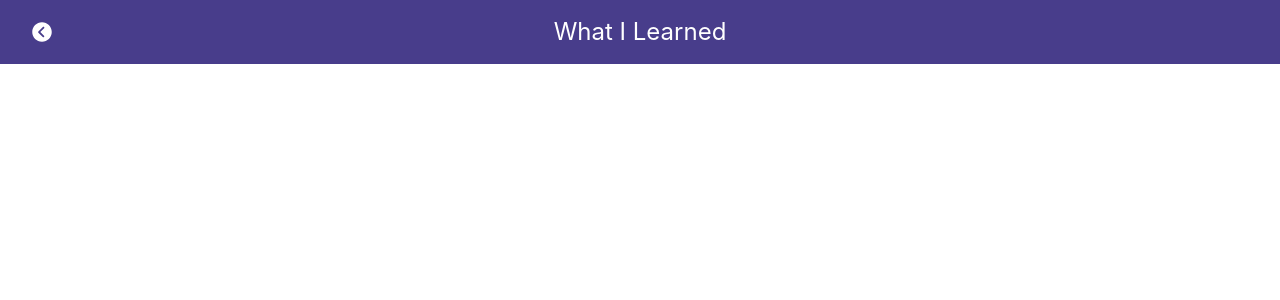
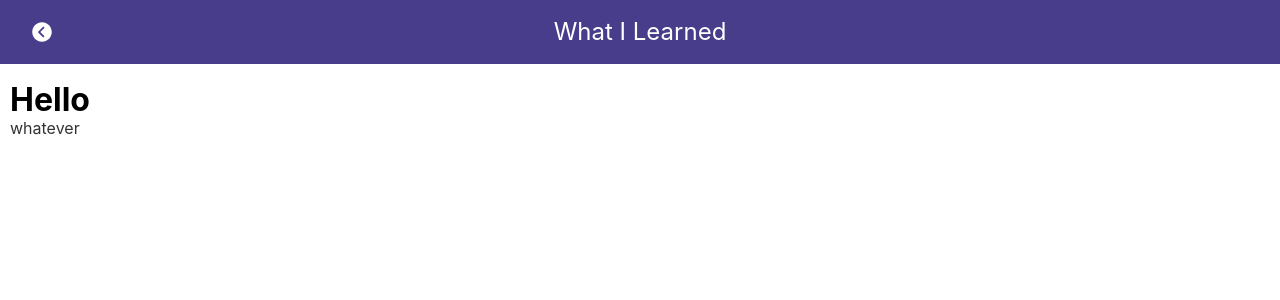
Before and after one commit to saebomp/todayilearned, a React (Create React App) app: page /useFadein in a window 1280 px wide. Shown: the top 300 px of the page. Built offline with nearby package versions, Linux system fonts and the light colour scheme; the HTML template or start-up script is replaced by a standard one.

Commit message:
added useFadeIn

```diff
--- a/src/App.js
+++ b/src/App.js
@@ -8,6 +8,7 @@ import UseEffect from './components/UseEffect'
 import LocalStorage from './components/LocalStorage'
 import UseTitle from './components/UseTitle'
 import UseClick from './components/UseClick'
+import UseFadein from './components/UseFadein'
 
 function App() {
   return (
@@ -21,6 +22,7 @@ function App() {
         <Route exact path="/localStorage" component={LocalStorage} />
         <Route exact path="/useTitle" component={UseTitle} />
         <Route exact path="/useClick" component={UseClick} />
+        <Route exact path="/useFadein" component={UseFadein} />
       </div>
     </Router>
   );
--- a/src/Nav.js
+++ b/src/Nav.js
@@ -24,6 +24,9 @@ const Nav = () => {
       <Link to="/useClick">
         <li>useClick</li>
       </Link>
+      <Link to="/useFadein">
+        <li>useFadein</li>
+      </Link>
     </ul>
     </>
   )
--- a/src/components/UseClick.js
+++ b/src/components/UseClick.js
@@ -29,8 +29,8 @@ const UseClick = () => {
     <>
     <div style={styles.mar}>
       <h1 ref={title}>Hi</h1>
+      <p>Click "Hi" and check out the console</p>
     </div>
-    <p>when click "Hi" check out the console</p>
     </>
     )
   }
--- /dev/null
+++ b/src/components/UseFadein.js
@@ -0,0 +1,41 @@
+import React, {useState, useEffect, useRef} from 'react';
+
+const styles = {
+  mar: {
+    padding: '10px',
+    marginTop:'10px'
+  },
+}
+
+const useFadein = (duration = 1, delay = 0) => {
+  const element = useRef();
+  useEffect(() => {
+    if(element.current){
+      const {current} = element;
+      current.style.transition = `opacity ${duration}s ease-in-out ${delay}s`;
+      current.style.opacity = 1;
+    }
+  }, []);
+  if (typeof duration !== "number" || typeof delay !== "number"){
+    return
+  }
+
+  return {ref:element, style:{opacity:0}};
+}
+
+
+const UseFadein = () => {
+  const fadeInh1 = useFadein(2, 1)
+  const fadeInP = useFadein(5, 2);
+  return (
+    <>
+    <div style={styles.mar}>
+      <h1 {...fadeInh1}>Hello</h1>
+      <p {...fadeInP}>whatever</p>
+    </div>
+    </>
+    )
+  }
+  export default UseFadein
+
+  //https://www.youtube.com/watch?v=TxZBPBCKiHE
--- a/src/components/UseTitle.js
+++ b/src/components/UseTitle.js
@@ -23,7 +23,7 @@ const UseTitle = () => {
 
   return (
     <div style={styles.mar}>
-      Check out the title
+      Title will change after 5 secs
     </div>
     )
   }
```
